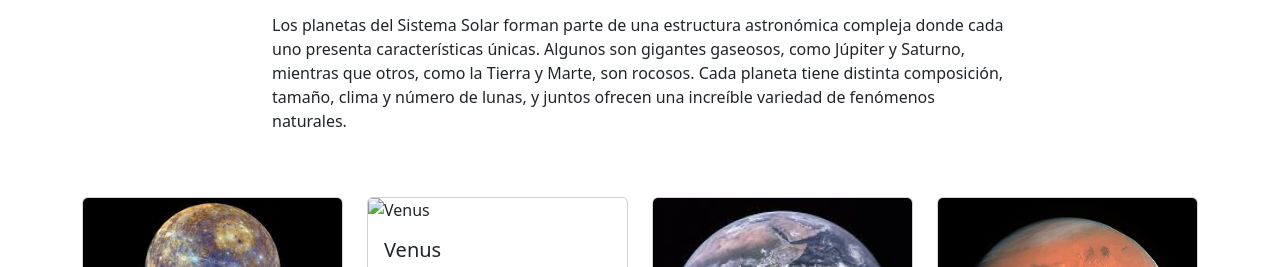
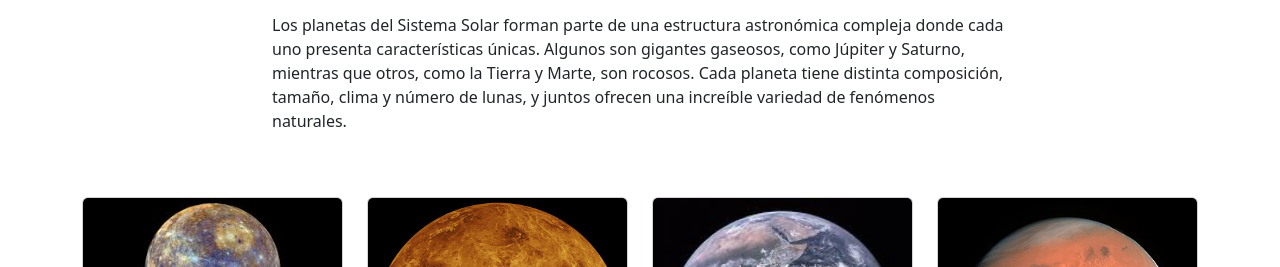
Before and after one commit to inuxx9/plataformas-moviles-entregas, a plain HTML site: page tp-7/index.html in a window 1280 px wide. Shown: the part 527-794 px from the top of the page. Drawn offline with nearby package versions, Linux system fonts and the light colour scheme.

Commit message:
Fix image source for Venus in index.html
Updated Venus image source from 'img/venus.jpg' to 'img/venus.jpeg'.

```diff
--- a/tp-7/index.html
+++ b/tp-7/index.html
@@ -81,7 +81,7 @@
 
   <div class="col-12 col-md-6 col-lg-3 mb-3">
     <div class="card">
-      <img src="img/venus.jpg" class="card-img-top" alt="Venus">
+      <img src="img/venus.jpeg" class="card-img-top" alt="Venus">
       <div class="card-body">
         <h5 class="card-title">Venus</h5>
         <p class="card-text">Su atmósfera densa genera un efecto invernadero extremo, convirtiéndolo en el planeta más caliente.</p>
```
